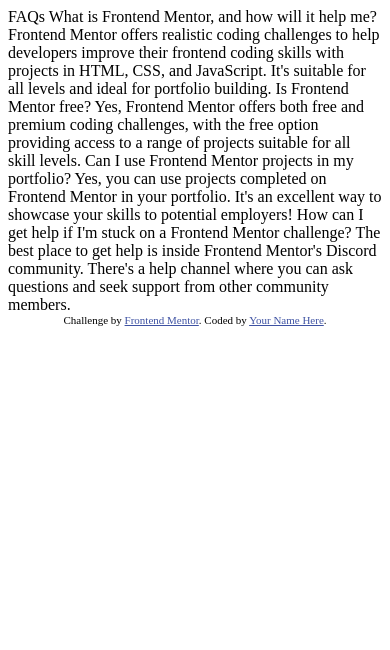
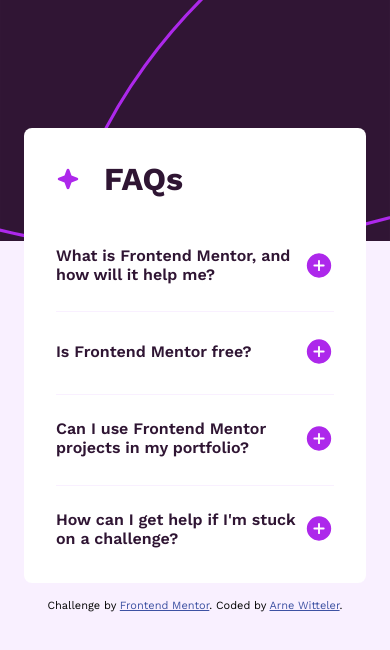
Before and after one commit to arne-witteler/faq-accordion, a plain HTML site: page index.html in a window 390 px wide. Drawn offline with nearby package versions, Linux system fonts and the light colour scheme.

Commit message:
add HTML structure and styles for mobile-first layout, add variables

```diff
--- a/index.html
+++ b/index.html
@@ -2,47 +2,52 @@
 <html lang="en">
   <head>
     <meta charset="UTF-8">
-  <meta name="viewport" content="width=device-width, initial-scale=1.0"> <!-- displays site properly based on user's device -->
-
+    <meta name="viewport" content="width=device-width, initial-scale=1.0">
+    <link rel="stylesheet" href="styles/styles.css">
     <link rel="icon" type="image/png" sizes="32x32" href="./assets/images/favicon-32x32.png">
-
     <title>Frontend Mentor | FAQ accordion</title>
-
-  <!-- Feel free to remove these styles or customise in your own stylesheet 👍 -->
-  <style>
-    .attribution { font-size: 11px; text-align: center; }
-    .attribution a { color: hsl(228, 45%, 44%); }
-  </style>
   </head>
   <body>
-
-  FAQs
-
-  What is Frontend Mentor, and how will it help me?
-
-  Frontend Mentor offers realistic coding challenges to help developers improve their
-  frontend coding skills with projects in HTML, CSS, and JavaScript. It's suitable for
-  all levels and ideal for portfolio building.
-
-  Is Frontend Mentor free?
-
-  Yes, Frontend Mentor offers both free and premium coding challenges, with the free
-  option providing access to a range of projects suitable for all skill levels.
-
-  Can I use Frontend Mentor projects in my portfolio?
-
-  Yes, you can use projects completed on Frontend Mentor in your portfolio. It's an excellent
-  way to showcase your skills to potential employers!
-
-  How can I get help if I'm stuck on a Frontend Mentor challenge?
-
-  The best place to get help is inside Frontend Mentor's Discord community. There's a help
-  channel where you can ask questions and seek support from other community members.
-
-
-  <div class="attribution">
-    Challenge by <a href="https://www.frontendmentor.io?ref=challenge" target="_blank">Frontend Mentor</a>.
-    Coded by <a href="#">Your Name Here</a>.
+    <img class="background background-desktop" src="./assets/images/background-pattern-desktop.svg" alt="background pattern desktop">
+    <img class="background background-mobile" src="./assets/images/background-pattern-mobile.svg" alt="background pattern mobile">
+    <main class="accordion">
+      <section class="accordion__card">
+        <div class="accordion__header">
+          <img class="accordion__icon accordion__icon--star"src="./assets/images/icon-star.svg" alt="star icon">
+          <h1 class="accordion__title">FAQs</h1>
         </div>
+        <ul class="accordion__list">
+          <li class="accordion__item">
+            <div class="accordion__question">
+              <h2 class="accordion__question-text">What is Frontend Mentor, and how will it help me?</h2>
+              <img class="accordion__icon accordion__icon--plus" src="./assets/images/icon-plus.svg" alt="arrow down icon">
+            </div>
+            <p class="accordion__answer">Frontend Mentor offers realistic coding challenges to help developers improve their frontend coding skills with projects in HTML, CSS, and JavaScript. It's suitable for all levels and ideal for portfolio building.</p>
+          </li>
+          <li class="accordion__item">
+            <div class="accordion__question">
+              <h2 class="accordion__question-text">Is Frontend Mentor free?</h2>
+              <img class="accordion__icon accordion__icon--plus" src="./assets/images/icon-plus.svg" alt="arrow down icon">
+            </div>
+            <p class="accordion__answer">Yes, Frontend Mentor offers both free and premium coding challenges, with the free option providing access to a range of projects suitable for all skill levels.</p>
+          </li>
+          <li class="accordion__item">
+            <div class="accordion__question">
+              <h2 class="accordion__question-text">Can I use Frontend Mentor projects in my portfolio?</h2>
+              <img class="accordion__icon accordion__icon--plus" src="./assets/images/icon-plus.svg" alt="arrow down icon">
+            </div>
+            <p class="accordion__answer">Yes, you can use projects completed on Frontend Mentor in your portfolio. It's an excellent way to showcase your skills to potential employers!</p>
+          </li>
+          <li class="accordion__item">
+            <div class="accordion__question">
+              <h2 class="accordion__question-text">How can I get help if I'm stuck on a challenge?</h2>
+              <img class="accordion__icon accordion__icon--plus" src="./assets/images/icon-plus.svg" alt="arrow down icon">
+            </div>
+            <p class="accordion__answer">The best place to get help is inside Frontend Mentor's Discord community. There's a help channel where you can ask questions and seek support from other community members.</p>
+          </li>
+        </ul>
+      </section>
+      <div class="attribution">Challenge by <a href="https://www.frontendmentor.io?ref=challenge" target="_blank">Frontend Mentor</a>. Coded by <a href="https://github.com/arne-witteler">Arne Witteler</a>.</div>
+    </main>
   </body>
 </html>
--- /dev/null
+++ b/styles/styles.css
@@ -0,0 +1,100 @@
+@import url("variables.css");
+
+* {
+  box-sizing: border-box;
+  margin: 0;
+  padding: 0;
+  font-family: 'Work Sans', sans-serif;
+}
+
+body {
+  background-color: var(--color-purple-100);
+}
+
+.background-desktop {
+  display: none;
+}
+
+.background-mobile {
+  position: absolute;
+  top: 0;
+  left: 0;
+  width: 100%;
+  z-index: -1;
+}
+
+.accordion {
+  display: flex;
+  flex-direction: column;
+}
+
+.accordion__card {
+  margin: 8rem 24px 0;
+  padding: 2rem;
+  background-color: var(--color-white);
+  border-radius: 8px;
+}
+
+.accordion__header {
+  display: flex;
+  align-items: center;
+  margin-bottom: 1.5rem;
+}
+
+.accordion__icon--star {
+  width: 24px;
+  height: 24px;
+}
+
+.accordion__title {
+  margin-left: 24px;
+  font-size: 32px;
+  color: var(--color-purple-950);
+  font-weight: var(--font-weight-bold);
+}
+
+.accordion__list {
+  list-style: none;
+}
+
+.accordion__item {
+  border-bottom: 1px solid var(--color-purple-100);
+  padding-bottom: 1.5rem;
+
+  &:last-child {
+    border-bottom: none;
+    padding-bottom: 0;
+  }
+}
+
+.accordion__question {
+  display: flex;
+  justify-content: space-between;
+  align-items: center;
+  padding: 1.5rem 0 0.2rem;
+  cursor: pointer;
+}
+
+.accordion__question-text {
+  font-size: 16px;
+  color: var(--color-purple-950);
+  font-weight: var(--font-weight-semibold);
+}
+
+.accordion__answer {
+  font-size: 14px;
+  color: var(--color-purple-600);
+  font-weight: var(--font-weight-regular);
+  line-height: 1.5;
+  display: none;
+}
+
+.attribution {
+  font-size: 11px;
+  text-align: center;
+  margin: 1rem 0;
+}
+
+.attribution a {
+  color: hsl(228, 45%, 44%);
+}
--- /dev/null
+++ b/styles/variables.css
@@ -0,0 +1,15 @@
+@import url('https://fonts.googleapis.com/css2?family=Work+Sans:ital,wght@0,100..900;1,100..900&display=swap');
+
+:root {
+  --color-white: hsl(0, 0%, 100%);
+  --color-black: hsl(0, 0%, 0%);
+  --color-purple-950: hsl(292, 42%, 14%);
+  --color-purple-600: hsl(292, 16%, 49%);
+  --color-purple-100: hsl(275, 100%, 97%);
+  --color-violet-600: hsl(281, 83%, 54%);
+
+  --font-family: 'Work Sans', sans-serif;
+  --font-weight-regular: 400;
+  --font-weight-semibold: 600;
+  --font-weight-bold: 700;
+}
```
Lines whose indentation alone changed are shown as unchanged.
